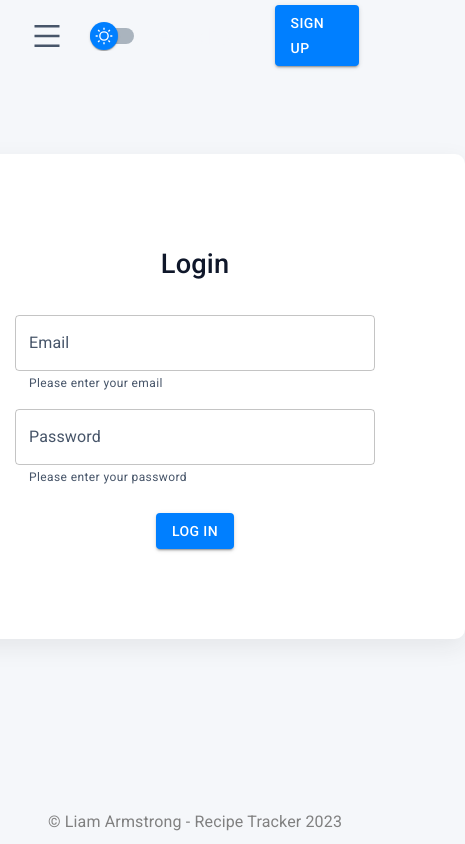
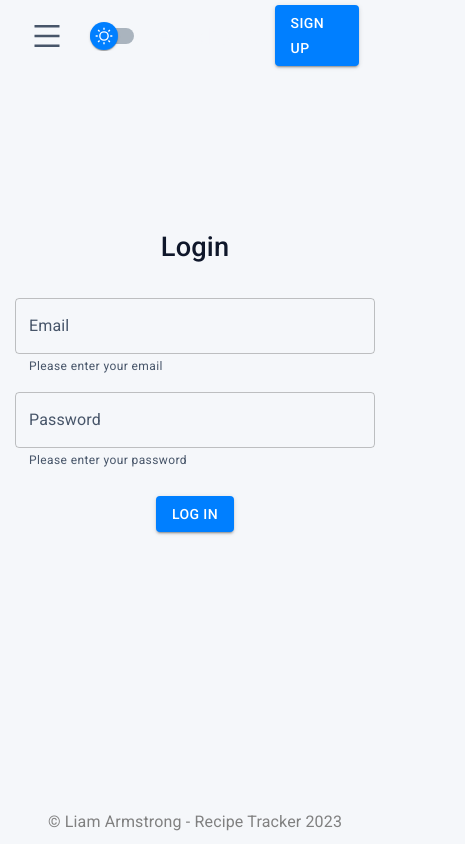
Before and after one commit to Liam-Tomas/recipe_frontend, a React (Create React App) app: page /login in a window 390 px wide. Shown: the whole page, 465 px wide, since content can reach past the window. Built offline with nearby package versions, Linux system fonts and the light colour scheme; no server answers; a web font is replaced by a local one.

Commit message:
improved media queries for login/singup for mobile

```diff
--- a/src/components/Profile/EditProfile.js
+++ b/src/components/Profile/EditProfile.js
@@ -33,6 +33,10 @@ const Container = styled.div`
     box-shadow: rgba(33, 35, 39, 0.08) 0px 8px 24px;
     padding: 90px;
     border-radius: 5px;
+
+    @media (max-width: 750px) {
+        background-color: none;
+    }
 `
 
 function EditProfile() {
--- a/src/components/Profile/Login.js
+++ b/src/components/Profile/Login.js
@@ -11,9 +11,16 @@ const FormContainer = styled.div`
   justify-content: center;
   align-items: center;
   text-align: center;
-  margin: auto;
-  max-width: 400px;
   min-height:94vh;
+
+  @media (max-width: 750px) {
+    min-height: 90vh;
+    padding: 20px;
+    background-color: transparent;
+    box-shadow: none;
+  }
+
+}
 `;
 
 const StyledForm = styled.form`
@@ -25,7 +32,12 @@ const StyledForm = styled.form`
   flex-direction: column;
   gap: 5px;
 
-`
+  @media (max-width: 750px) {
+    padding: 20px;
+    background-color: transparent;
+    box-shadow: none;
+  }
+`;
 
 const Title = styled.h1`
   font-size: 1.7rem;
--- a/src/components/Profile/RegisterProfile.js
+++ b/src/components/Profile/RegisterProfile.js
@@ -15,6 +15,20 @@ const StyledForm = styled.div`
   max-width: 400px;
   min-height:94vh;
 `;
+
+const RegisterForm = styled.div`
+  background-color: ${(props) => props.theme.palette.background.paper};
+  box-shadow: rgba(33, 35, 39, 0.08) 0px 8px 24px;
+  padding: 90px 90px;
+  border-radius: 10px;
+
+  @media (max-width: 750px) {
+    padding: 20px;
+    background-color: transparent;
+    box-shadow: none;
+  }
+`;
+
 
 const RegisterProfile = () => {
   const [email, setEmail] = useState('');
@@ -38,12 +52,7 @@ const RegisterProfile = () => {
 
   return (
     <StyledForm>
-      <form onSubmit={handleRegister} style={{
-        backgroundColor: theme.palette.background.paper,
-        boxShadow: 'rgba(33, 35, 39, 0.08) 0px 8px 24px',
-        padding: '90px 90px',
-        borderRadius: '10px'
-      }}>
+      <RegisterForm onSubmit={handleRegister} >
         <h1 style={{
           fontSize: '1.8rem',
           marginBottom: '25px',
@@ -93,7 +102,7 @@ const RegisterProfile = () => {
         }}>Already have an account? <Button component={Link} to="/login" variant="text" sx={{
           marginRight: '10px',
         }}>Login</Button></Typography>
-      </form>
+      </RegisterForm>
     </StyledForm>
   );
 };
--- a/src/pages/HomePage.js
+++ b/src/pages/HomePage.js
@@ -67,6 +67,10 @@ const Subtitle = styled.div`
   font-family: 'Inter';
   margin-bottom: 15px;
   color: ${(props) => props.theme.palette.text.secondary};
+
+  @media (max-width: 750px) {
+    font-size: 1.5rem;
+  }
   `;
 
 const GetStartedBtn = styled.div`
@@ -88,7 +92,7 @@ const MainTitle = styled.div`
   font-family: 'Inter';
 
   @media (max-width: 750px) {
-    font-size: 3rem;
+    font-size: 2.5rem;
   }
 `
 
```
